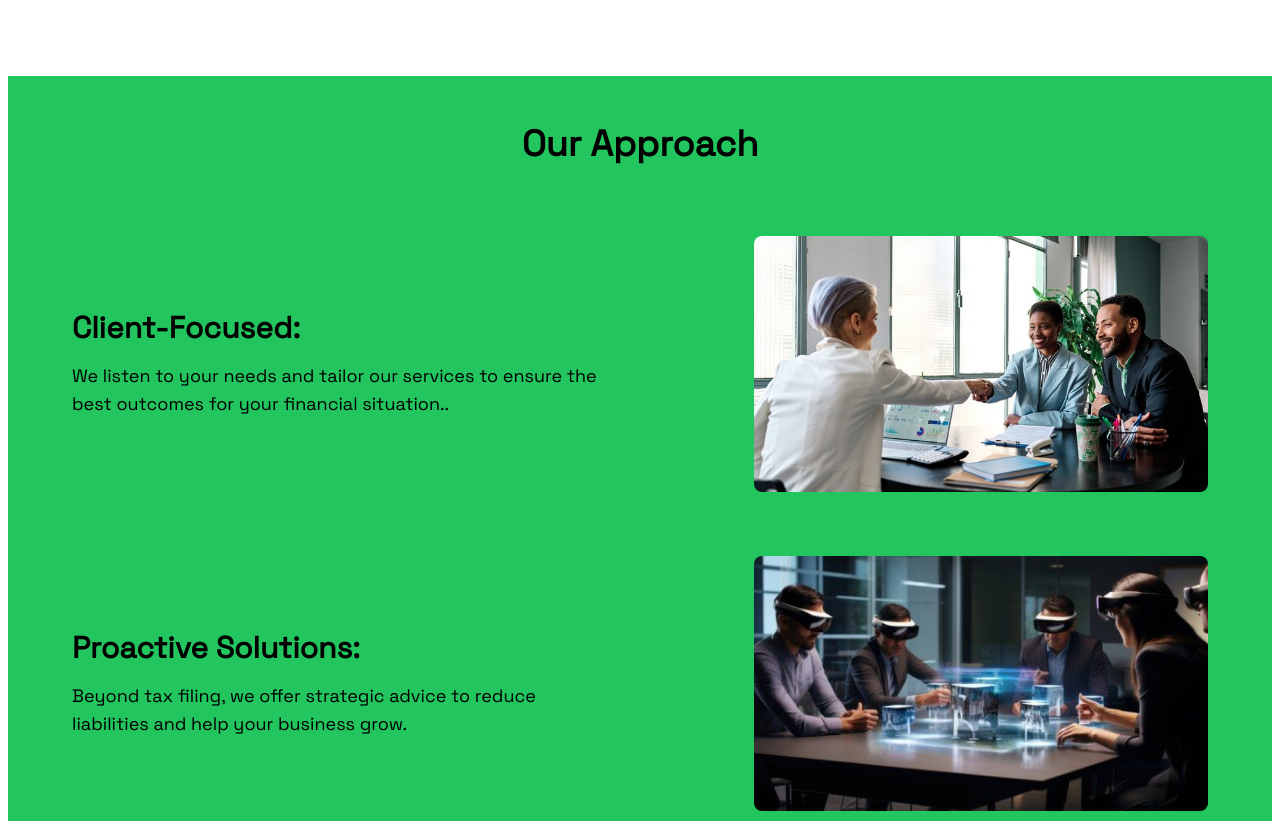
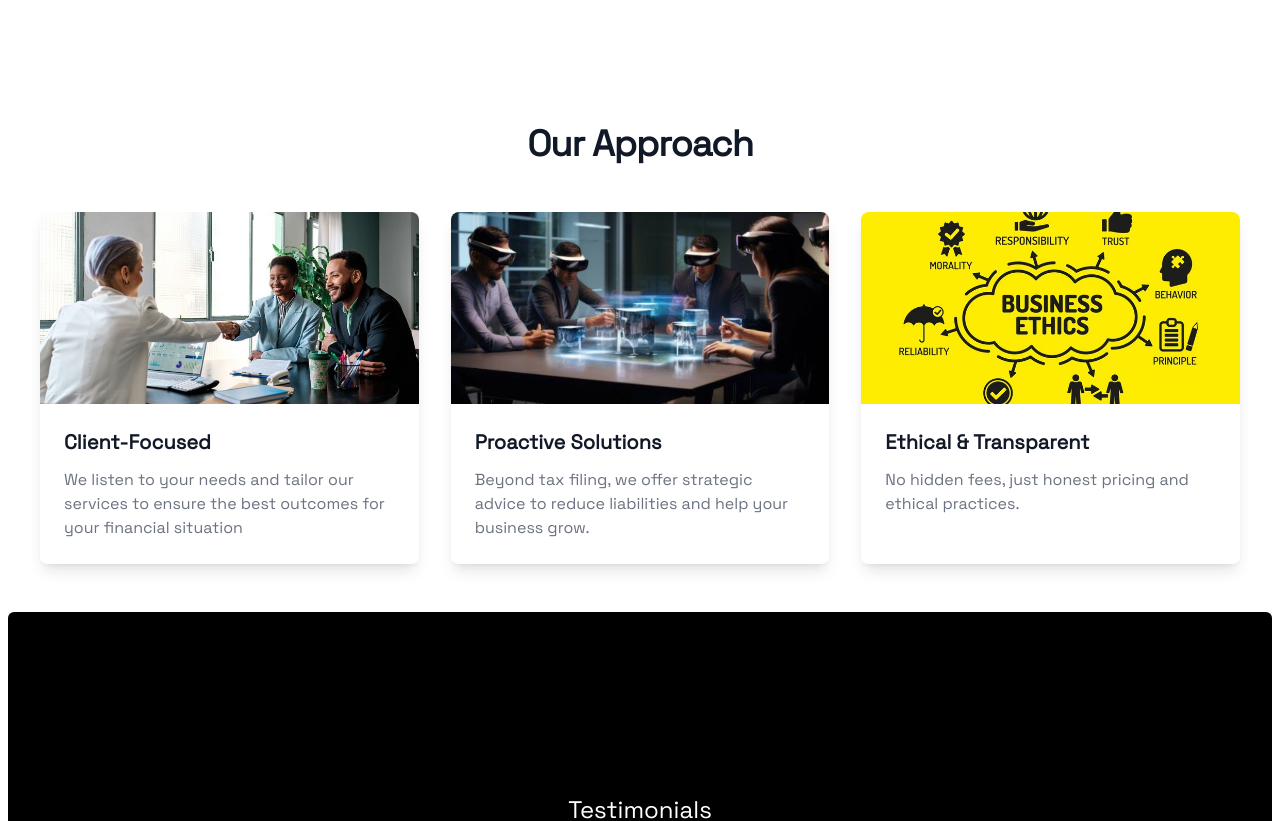
Before and after one commit to Phanz1/dmv-tax-pro, a Next.js app: page /about in a window 1280 px wide. Shown: the part 1620-2441 px from the top of the page. Built offline with nearby package versions, Linux system fonts and the light colour scheme.

Commit message:
Updated componenet

```diff
--- a/app/about/page.tsx
+++ b/app/about/page.tsx
@@ -4,15 +4,9 @@ import { useState } from "react";
 import { Spotlight } from "@/components/ui/spotlight";
 import Link from "next/link";
 import Image from "next/image";
-import SliderOne from "@/components/ui/slider";
-import PhotoGridSection from "@/components/ui/PhotoGridSection";
-import AlternatingSections from "@/components/ui/AlternatingSections";
 import LetsMakeThingsHappenSection from "@/components/ui/lets-make-things-happen";
 import Footer from "@/components/footer";
 import HeroSection from "@/components/ui/HeroSectionProps";
-import { HoverEffect } from "@/components/ui/card-hover-effect";
-import Services from "../services";
-import FeatureList from '@/components/ui/our-approach';
 import RepeatedSection from "@/components/ui/our-approach";
 import { InfiniteMovingCards } from "@/components/ui/infinite-moving-cards";
 import NumberTicker from "@/components/ui/number-ticker";
--- a/app/page.tsx
+++ b/app/page.tsx
@@ -51,7 +51,7 @@ export default function Home() {
           DMV Tax Pro <br/> Expert Tax Guidance, Every Step of the Way
         </div>
         <p className="mt-4 text-xl font-normal text-neutral-300 max-w-lg text-center mx-auto px4">
-          At DMV Tax Pro, we make taxes and accounting simple and stress-free for individuals and businesses in the Washington DC, Maryland, and Virginia areas. Whether you're navigating complex tax laws or managing your business finances, our experienced team is here to provide expert guidance, every step of the way.
+          At DMV Tax Pro, we make taxes and accounting simple and stress-free for individuals and businesses in the Washington DC, Maryland, and Virginia areas. Whether you&apos;re navigating complex tax laws or managing your business finances, our experienced team is here to provide expert guidance, every step of the way.
         </p>
 
         {/* Call to Action button */}
--- a/app/services/page.tsx
+++ b/app/services/page.tsx
@@ -5,7 +5,6 @@ import { motion } from "framer-motion";
 import { WobbleCard } from "@/components/ui/wobble-card";
 import Image from "next/image";
 import Services from "../services";
-import BlurFade from "@/components/ui/blur-fade";
 import {
   Accordion,
   AccordionContent,
@@ -50,7 +49,7 @@ const slides = [
     imageUrl: "/Images/q1.jpeg",
     dear: "At DMV Tax Pro",
     description:
-      "we specialize in making taxes easy and stress-free. Whether you’re a first-time filer or need expert assistance with a complex tax issue, we’re here to help you every step of the way.",
+      "we specialize in making taxes easy and stress-free. Whether you&apos;re a first-time filer or need expert assistance with a complex tax issue, we're here to help you every step of the way.",
   },
   {
     imageUrl: "/Images/q2.jpeg",
@@ -234,7 +233,7 @@ const ServicesComponent = () => {
         Bookkeeping & Accounting <br/> Accurate & Efficient Bookkeeping for Your Business
         </div>
         <p className="mt-4 text-xl font-normal text-neutral-500 max-w-lg text-center mx-auto px4">
-        Running a business means you’ve got a lot on your plate, and keeping your books in order is a big part of that. At DMV Tax Pro, we offer professional bookkeeping and accounting services designed to keep your business finances organized and compliant.
+        Running a business means you&apos;ve got a lot on your plate, and keeping your books in order is a big part of that. At DMV Tax Pro, we offer professional bookkeeping and accounting services designed to keep your business finances organized and compliant.
         </p>
         </div>
 
@@ -249,7 +248,7 @@ const ServicesComponent = () => {
         </p>
 
         <p className="my-10 text-xl">
-        Don’t wait until your tax problems get worse. <br/> Contact us at +1 (571) 470-3754
+        Don&apos;t wait until your tax problems get worse. <br/> Contact us at +1 (571) 470-3754
         </p>
 
         <Link
@@ -318,7 +317,7 @@ const ServicesComponent = () => {
           Business Formation Consulting
         </td>
         <td className="border px-6 py-4 text-left text-lg"> {/* Increased padding and text size */}
-          We help you choose the right structure for your business (LLC, S-Corp, C-Corp) and ensure you’re set up for success.
+          We help you choose the right structure for your business (LLC, S-Corp, C-Corp) and ensure you&apos;re set up for success.
         </td>
       </tr>
       <tr className="m-0 border-t p-0 even:bg-muted">
@@ -342,7 +341,7 @@ const ServicesComponent = () => {
           Risk Management
         </td>
         <td className="border px-6 py-4 text-left text-lg">
-          Assess potential risks and ensure you’re prepared for unexpected financial challenges.
+          Assess potential risks and ensure you&apos;re prepared for unexpected financial challenges.
         </td>
       </tr>
     </tbody>
--- a/components/ui/our-approach.tsx
+++ b/components/ui/our-approach.tsx
@@ -1,7 +1,4 @@
-"use client";
-
-import React from "react";
-import Image from "next/image";
+import React from 'react';
 
 interface Section {
   title: string;
@@ -10,66 +7,49 @@ interface Section {
 }
 
 interface RepeatedSectionProps {
+  headerText: string;
   sections: Section[];
-  headerText: string;
 }
 
-const RepeatedSection: React.FC<RepeatedSectionProps> = ({ sections, headerText }) => {
+const RepeatedSection: React.FC<RepeatedSectionProps> = ({ headerText, sections }) => {
   return (
-    <div className="bg-green-500 py-12">
-      {/* Header Text */}
-      <div className="text-center mb-10">
-        <h1 className="text-black text-4xl font-bold">{headerText}</h1>
+    <div className="py-12 bg-white dark:bg-gray-900">
+      <div className="max-w-7xl mx-auto px-4 sm:px-6 lg:px-8">
+        <div className="text-center">
+          <h2 className="text-3xl font-bold tracking-tight text-gray-900 dark:text-white sm:text-4xl">
+            {headerText}
+          </h2>
         </div>
 
+        <div className="mt-12 grid gap-8 md:grid-cols-2 lg:grid-cols-3">
           {sections.map((section, index) => (
             <div
-          key={section.title} // Using title as key instead of index for better React reconciliation
-          className={`flex flex-col md:flex-row items-center justify-between px-4 md:px-16 py-8 ${
-            index % 2 === 0 ? "" : "flex-row-reverse"
-          }`}
+              key={index}
+              className="flex flex-col overflow-hidden rounded-lg shadow-lg transition-all hover:shadow-xl"
             >
-          <div className="md:w-1/2 text-left md:pr-8">
-            <h2 className="text-black text-3xl font-bold mb-4">{section.title}</h2>
-            <p className="text-black text-lg">{section.description}</p>
-          </div>
-          <div className="md:w-[40%] mt-4 md:mt-0 relative aspect-video"> {/* Added relative positioning and aspect ratio */}
-            <Image
+              <div className="flex-shrink-0">
+                <img
+                  className="h-48 w-full object-cover"
                   src={section.imageUrl}
                   alt={section.title}
-              fill
-              sizes="(max-width: 768px) 100vw, 40vw"
-              priority={index === 0} // Priority loading for first image
-              className="rounded-lg object-cover"
                 />
+              </div>
+              <div className="flex flex-1 flex-col justify-between bg-white dark:bg-gray-800 p-6">
+                <div className="flex-1">
+                  <h3 className="text-xl font-semibold text-gray-900 dark:text-white">
+                    {section.title}
+                  </h3>
+                  <p className="mt-3 text-base text-gray-500 dark:text-gray-300">
+                    {section.description}
+                  </p>
+                </div>
               </div>
             </div>
           ))}
         </div>
+      </div>
+    </div>
   );
 };
 
-// Example usage component
-const OurApproach: React.FC = () => {
-  const sections: Section[] = [
-    {
-      title: "Client-Focused:",
-      description: "We listen to your needs and tailor our services to ensure the best outcomes for your financial situation..",
-      imageUrl: "/images/gt2.jpeg", // Make sure these images exist in your public folder
-    },
-    {
-      title: "Proactive Solutions: ",
-      description: "Beyond tax filing, we offer strategic advice to reduce liabilities and help your business grow.",
-      imageUrl: "/images/gt5.jpeg",
-    },
-    {
-      title: "Ethical & Transparent: ",
-      description: "No hidden fees, just honest pricing and ethical practices.",
-      imageUrl: "/images/x1.jpeg",
-    },
-  ];
-
-  return <RepeatedSection sections={sections} headerText="Our Approach" />;
-};
-
-export default OurApproach;
+export default RepeatedSection;
--- a/package.json
+++ b/package.json
@@ -33,9 +33,9 @@
     "@types/react": "^18",
     "@types/react-dom": "^18",
     "@types/react-slick": "^0.23.13",
-    "@typescript-eslint/eslint-plugin": "^8.12.2",
-    "@typescript-eslint/parser": "^8.12.2",
-    "eslint": "^8",
+    "@typescript-eslint/eslint-plugin": "^6.0.0",
+    "@typescript-eslint/parser": "^6.0.0",
+    "eslint": "^8.0.0",
     "eslint-config-next": "14.2.15",
     "postcss": "^8",
     "tailwindcss": "^3.4.1",
```
Also changed, not shown: .eslintrc.json, 1 other file (tests, documents, lock files or other folders). Lines whose indentation alone changed are shown as unchanged.
